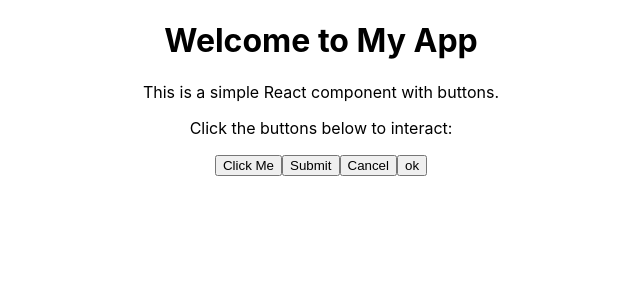
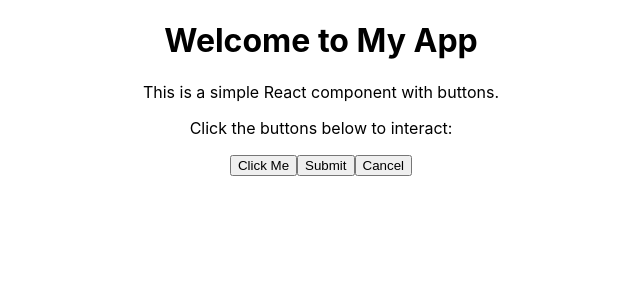
Before and after one commit to MUFFANUJ/CI-CD-test-example, a React (Create React App) app: page / in a window 1280 px wide. Shown: the top 300 px of the page, without its empty margins (319-959 px from the left). Built offline with nearby package versions, Linux system fonts and the light colour scheme.

Commit message:
Revert "Update App.js (#1)"
This reverts commit bdfefdc09a997bfdc1277fcb68312956fb8929a2.

```diff
--- a/src/App.js
+++ b/src/App.js
@@ -12,8 +12,6 @@ function App() {
         <button>Click Me</button>
         <button>Submit</button>
         <button>Cancel</button>
-    <button>ok</button>
-
       </div>
     </div>
   );
```
